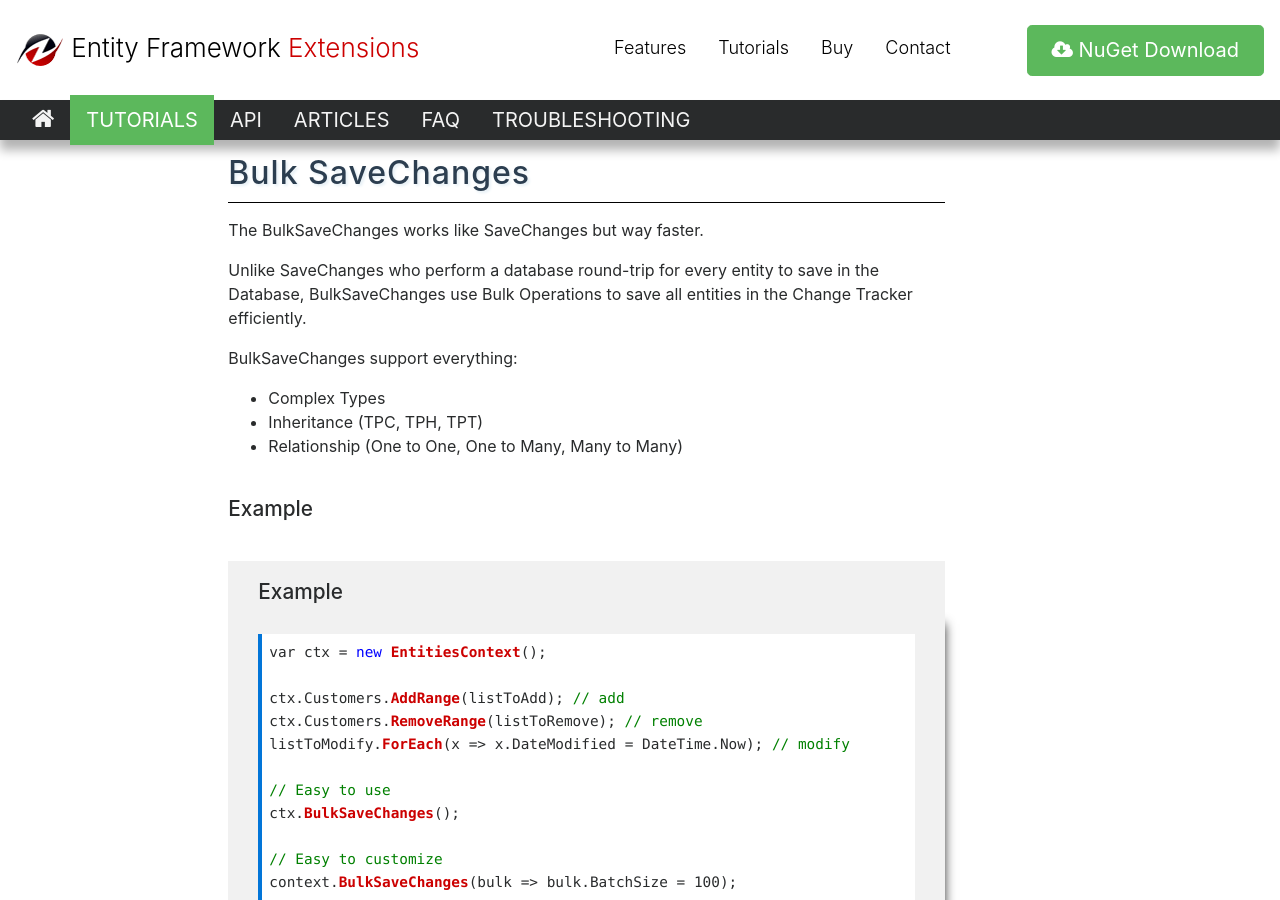
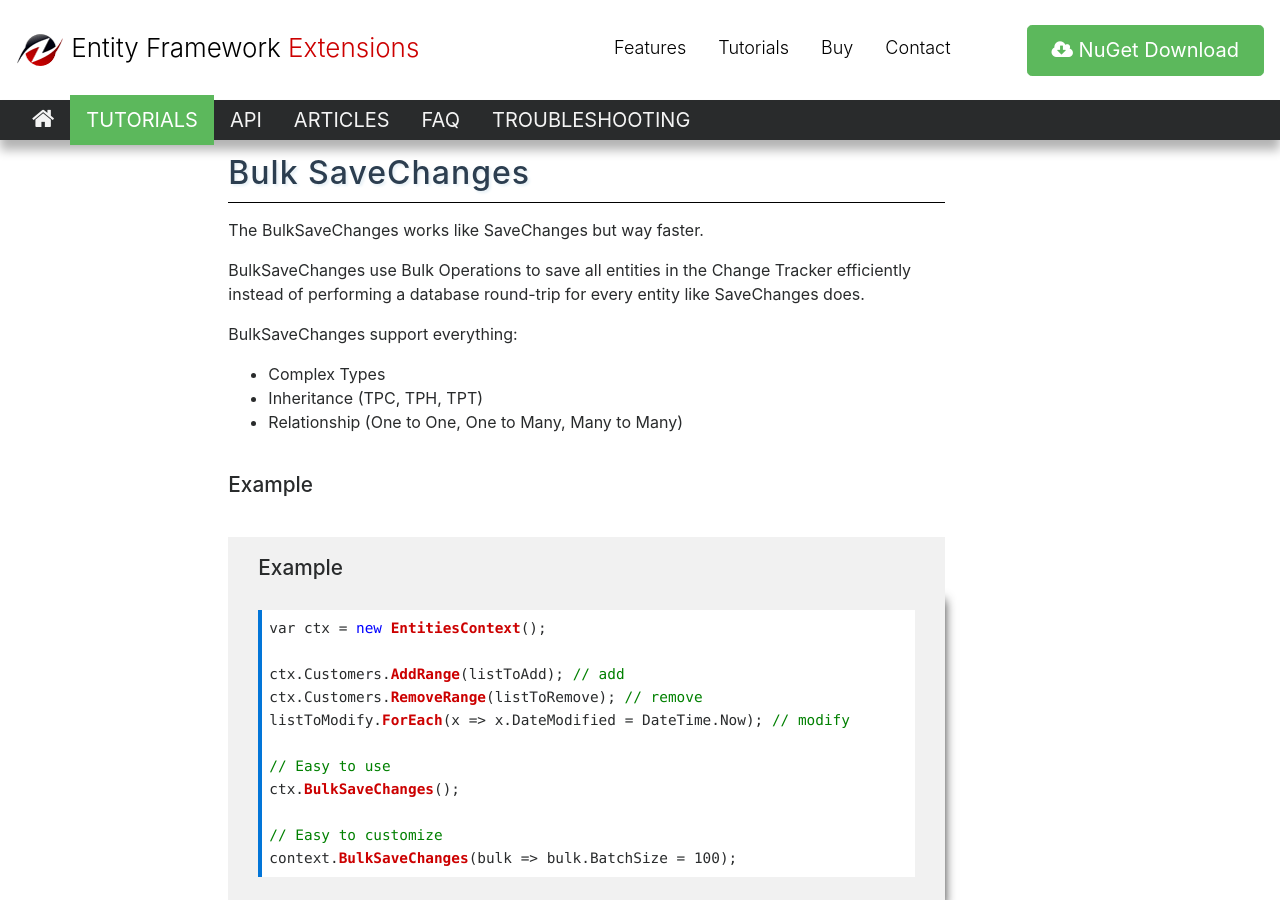
Before and after one commit to zzzprojects/EntityFramework-Extensions, a Jekyll site: the page built from docs/pages/tutorials/overview.md, in a window 1280 px wide and 900 px high, scrolled down 603 px. Built offline with Jekyll 4.4.1, drawn with Linux system fonts in a browser that asks for light colours; nearby versions of some CDN libraries.

Commit message:
Update overview.md

```diff
--- a/docs/pages/tutorials/overview.md
+++ b/docs/pages/tutorials/overview.md
@@ -22,7 +22,7 @@ context.BulkSaveChanges(bulk => bulk.BatchSize = 100);
 ## Bulk SaveChanges
 The BulkSaveChanges works like SaveChanges but way faster.
 
-Unlike SaveChanges who perform a database round-trip for every entity to save in the Database, BulkSaveChanges use Bulk Operations to save all entities in the Change Tracker efficiently.
+BulkSaveChanges use Bulk Operations to save all entities in the Change Tracker efficiently instead of performing a database round-trip for every entity like SaveChanges does.
 
 BulkSaveChanges support everything:
 
```
